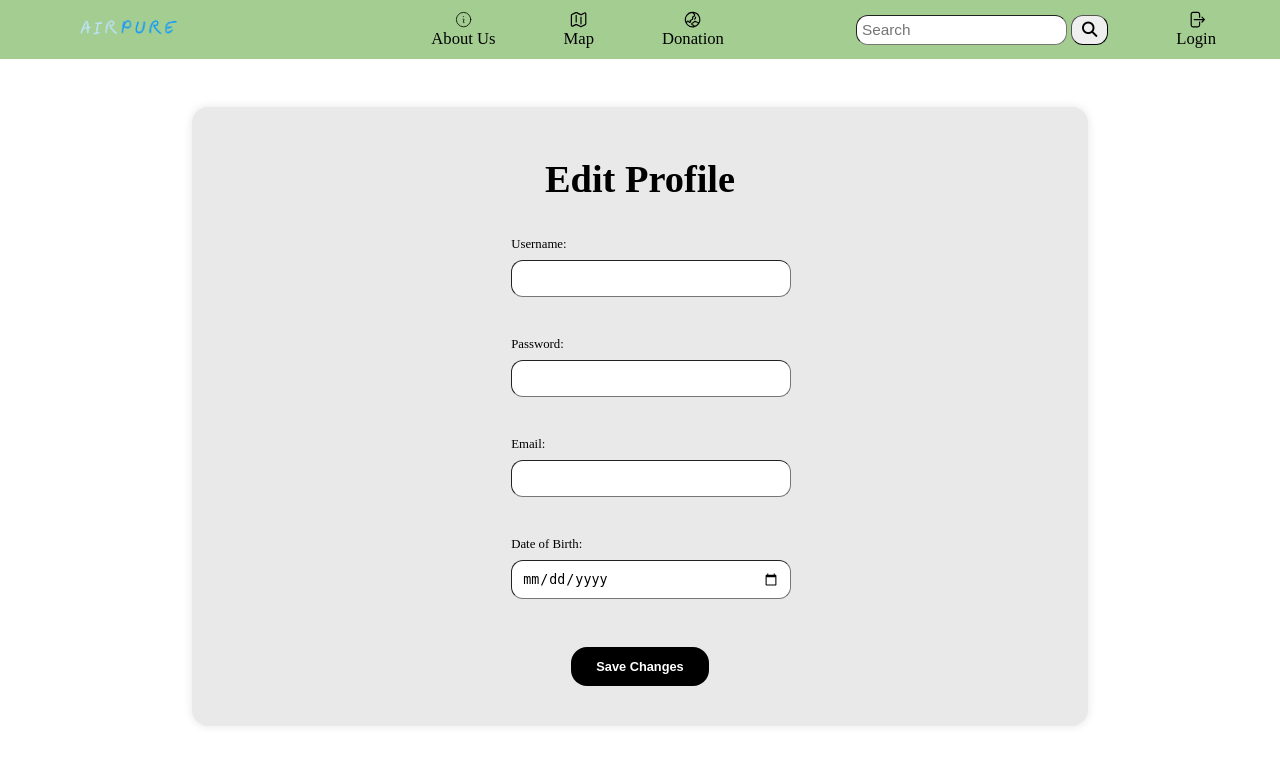
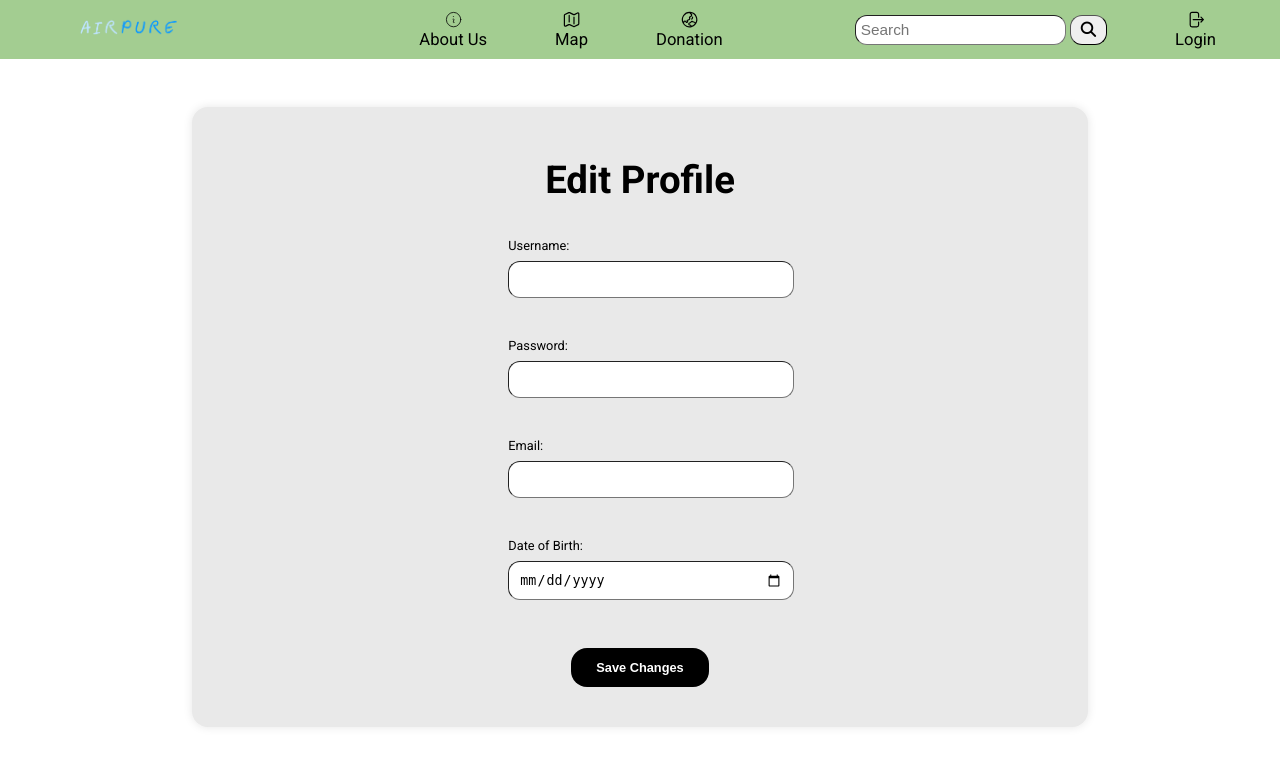
Before and after one commit to KaiC5504/Final-Assignment, a PHP site: page /HTML/edit.php in a window 1280 px wide. Shown: the top 766 px of the page. Run offline with PHP 8.4, Linux system fonts and the light colour scheme; data that the repository does not hold is empty; some libraries are stand-ins or nearby versions.

Commit message:
Roboto Font - Should be Done

```diff
--- a/CSS/about_us.css
+++ b/CSS/about_us.css
@@ -45,5 +45,5 @@
     display: flex;
     flex-direction: column;
     justify-content: flex-end;
-    font-size: 1.8vw;
+    font-size: 32px;
 }
--- a/CSS/style.css
+++ b/CSS/style.css
@@ -1,5 +1,8 @@
 /* Navigation Bar */
+@import url('https://fonts.googleapis.com/css2?family=Roboto:wght@300;400;500;700&display=swap');
+
 body {
+    font-family: 'Roboto', sans-serif;
     padding: 0;
     margin: 0;
 }
```
